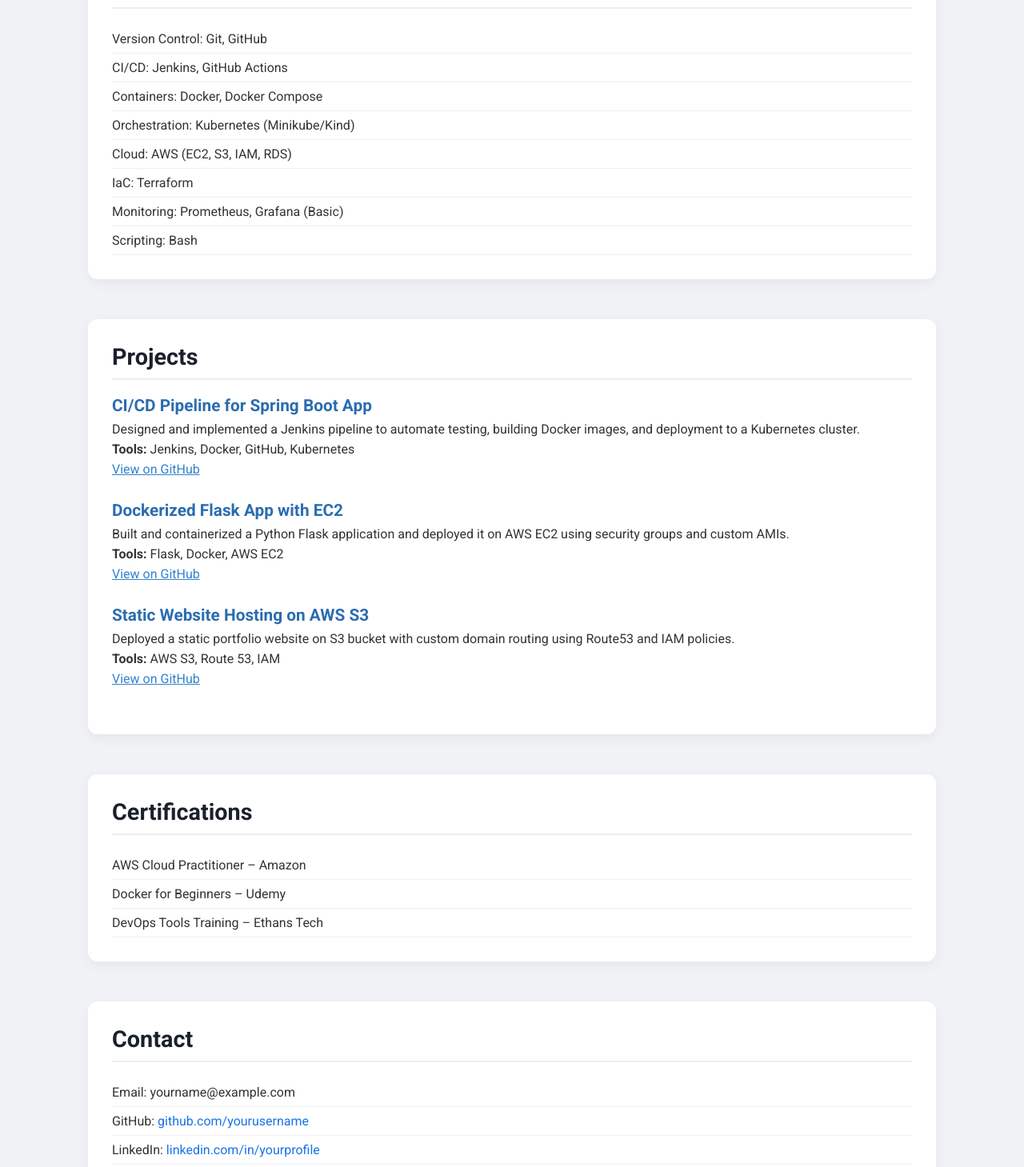
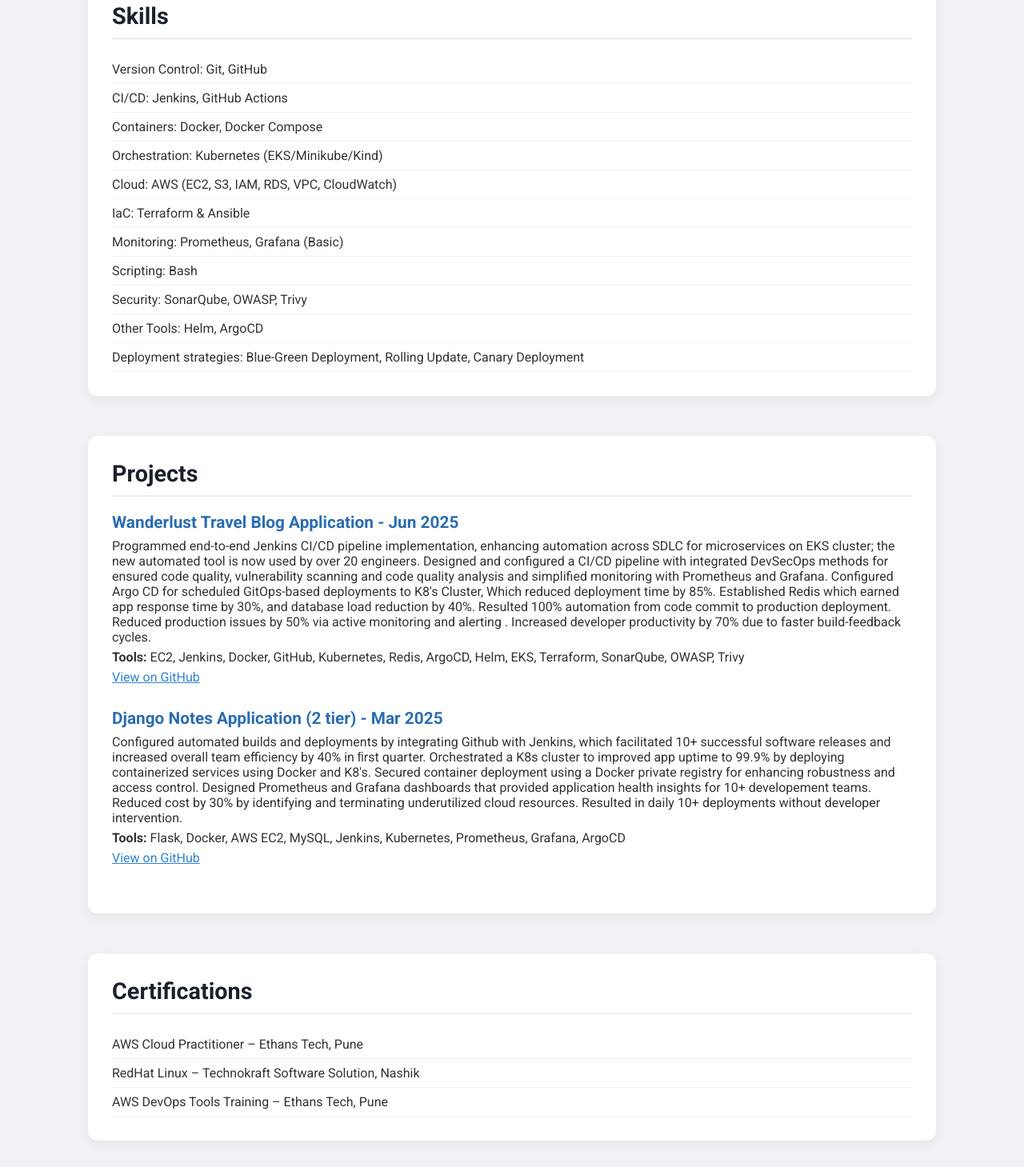
Before and after one commit to Shubhamj1998/Shubham_jadhav_portfolio, a plain HTML site: page index.html in a window 1280 px wide. Shown: the part 519-1978 px from the top of the page at 80% size. Drawn offline with Linux system fonts and the light colour scheme.

Commit message:
Update index.html

```diff
--- a/index.html
+++ b/index.html
@@ -35,8 +35,7 @@
   <div class="container">
     <section class="section">
       <h2>About Me</h2>
-      <p>I am a passionate DevOps fresher with hands-on experience in deploying applications using Docker, Kubernetes, and setting up CI/CD pipelines. I love automating workflows and learning new cloud technologies to bridge development and operations efficiently.</p>
-    </section>
+  <p>Enthusiastic and result-oriented DevOps and Cloud engineering fresher with a strong foundation in CI/CD pipeline,, Linux, Containerization using Docker and Kubernetes, Terraform and Ansible, and Github. Executed hands-on projects involving Jenkins, Docker, Kubernetes, Terraform, SonarQube, and ArgoCD. Proficient in automating deployment workflows, troubleshooting system issues, and supporting agile developement practices. Committed to continues learning and passionate about delivering efficient, scalable, and secure Devops solution.</p>    </section>
 
     <section class="section">
       <h2>Skills</h2>
@@ -44,11 +43,15 @@
         <li>Version Control: Git, GitHub</li>
         <li>CI/CD: Jenkins, GitHub Actions</li>
         <li>Containers: Docker, Docker Compose</li>
-        <li>Orchestration: Kubernetes (Minikube/Kind)</li>
-        <li>Cloud: AWS (EC2, S3, IAM, RDS)</li>
-        <li>IaC: Terraform</li>
+        <li>Orchestration: Kubernetes (EKS/Minikube/Kind)</li>
+        <li>Cloud: AWS (EC2, S3, IAM, RDS, VPC, CloudWatch)</li>
+        <li>IaC: Terraform & Ansible</li>
         <li>Monitoring: Prometheus, Grafana (Basic)</li>
         <li>Scripting: Bash</li>
+        <li>Security: SonarQube, OWASP, Trivy</li>
+        <li>Other Tools: Helm, ArgoCD</li>
+        <li>Deployment strategies: Blue-Green Deployment, Rolling Update, Canary Deployment</li>
+
       </ul>
     </section>
 
@@ -56,43 +59,45 @@
       <h2>Projects</h2>
 
       <div class="project">
-        <h3>CI/CD Pipeline for Spring Boot App</h3>
-        <p>Designed and implemented a Jenkins pipeline to automate testing, building Docker images, and deployment to a Kubernetes cluster.</p>
-        <p><strong>Tools:</strong> Jenkins, Docker, GitHub, Kubernetes</p>
-        <p><a href="#">View on GitHub</a></p>
+        <h3>Wanderlust Travel Blog Application - Jun 2025</h3>
+        <p>Programmed end-to-end Jenkins CI/CD pipeline implementation, enhancing automation across SDLC for microservices on EKS cluster; the new automated tool is now used by over 20 engineers.
+Designed and configured a CI/CD pipeline with integrated DevSecOps methods for ensured code quality, vulnerability scanning and code quality analysis and simplified monitoring with Prometheus and Grafana.
+Configured Argo CD for scheduled GitOps-based deployments to K8's Cluster, Which reduced deployment time by 85%.
+Established Redis which earned app response time by 30%, and database load reduction by 40%.
+Resulted 100% automation from code commit to production deployment.
+Reduced production issues by 50% via active monitoring and alerting . Increased developer productivity by 70% due to faster build-feedback cycles. </p>
+        <p><strong>Tools:</strong> EC2, Jenkins, Docker, GitHub, Kubernetes, Redis, ArgoCD, Helm, EKS, Terraform, SonarQube, OWASP, Trivy</p>
+        <p><a href="https://github.com/Shubhamj1998/Wanderlust-Mega-Project">View on GitHub</a></p>
       </div>
 
       <div class="project">
-        <h3>Dockerized Flask App with EC2</h3>
-        <p>Built and containerized a Python Flask application and deployed it on AWS EC2 using security groups and custom AMIs.</p>
-        <p><strong>Tools:</strong> Flask, Docker, AWS EC2</p>
-        <p><a href="#">View on GitHub</a></p>
+        <h3>Django Notes Application (2 tier)  - Mar 2025</h3>
+        <p>Configured automated builds and deployments by integrating Github with Jenkins, which facilitated 10+ successful software releases and increased overall team efficiency by 40% in ﬁrst quarter.
+Orchestrated a K8s cluster to improved app uptime to 99.9% by deploying containerized services using Docker and K8's.
+Secured container deployment using a Docker private registry for enhancing robustness and access control.
+Designed Prometheus and Grafana dashboards that provided application health insights for 10+ developement teams.
+Reduced cost by 30% by identifying and terminating underutilized cloud resources. Resulted in daily 10+ deployments without developer intervention.
+</p>
+        <p><strong>Tools:</strong> Flask, Docker, AWS EC2, MySQL, Jenkins, Kubernetes, Prometheus, Grafana, ArgoCD</p>
+        <p><a href="https://github.com/Shubhamj1998/django-notes-app">View on GitHub</a></p>
       </div>
-
-      <div class="project">
-        <h3>Static Website Hosting on AWS S3</h3>
-        <p>Deployed a static portfolio website on S3 bucket with custom domain routing using Route53 and IAM policies.</p>
-        <p><strong>Tools:</strong> AWS S3, Route 53, IAM</p>
-        <p><a href="#">View on GitHub</a></p>
-      </div>
-
-    </section>
+</section>
 
     <section class="section">
       <h2>Certifications</h2>
       <ul>
-        <li>AWS Cloud Practitioner – Amazon</li>
-        <li>Docker for Beginners – Udemy</li>
-        <li>DevOps Tools Training – Ethans Tech</li>
+        <li>AWS Cloud Practitioner – Ethans Tech, Pune</li>
+        <li>RedHat Linux – Technokraft Software Solution, Nashik</li>
+        <li>AWS DevOps Tools Training – Ethans Tech, Pune</li>
       </ul>
     </section>
 
     <section class="section">
       <h2>Contact</h2>
       <ul>
-        <li>Email: yourname@example.com</li>
-        <li>GitHub: <a href="https://github.com/yourusername" target="_blank">github.com/yourusername</a></li>
-        <li>LinkedIn: <a href="https://linkedin.com/in/yourprofile" target="_blank">linkedin.com/in/yourprofile</a></li>
+        <li>Email: jadhavdshubham@gmail.com</li>
+        <li>GitHub: <a href="https://github.com/Shubhamj1998" target="_blank">github.com/Shubhamj1998</a></li>
+        <li>LinkedIn: <a href="https://www.linkedin.com/in/shubham-jadhav-aa42b41b6/" target="_blank">linkedin.com/in/shubham-jadhav-aa42b41b6/</a></li>
       </ul>
     </section>
   </div>
```
